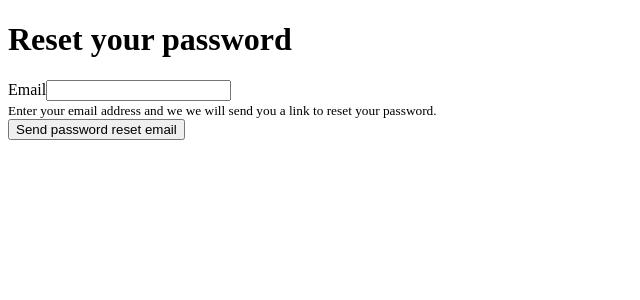
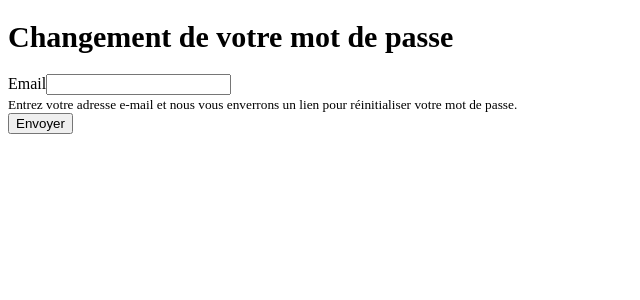
Before and after one commit to robinrenau/solitudeaccompagnee, a Symfony app: template templates/reset_password/request.html.twig in a window 1280 px wide. Shown: the part 206-506 px from the top of the page, without its empty margins (0-640 px from the left). Run offline with Twig, Linux system fonts and the light colour scheme; the template is opened without the code that fills it, so the values that code supplies are empty; form fields are guessed from the names that the template uses; some libraries are stand-ins or nearby versions.

Commit message:
translation of the reset password part + creation of the button in the user page

```diff
--- a/src/Form/ChangePasswordFormType.php
+++ b/src/Form/ChangePasswordFormType.php
@@ -29,10 +29,10 @@ class ChangePasswordFormType extends AbstractType
                             'max' => 4096,
                         ]),
                     ],
-                    'label' => 'New password',
+                    'label' => 'Nouveau mot de passe',
                 ],
                 'second_options' => [
-                    'label' => 'Repeat Password',
+                    'label' => 'Confirmer le mot de passe',
                 ],
                 'invalid_message' => 'The password fields must match.',
                 // Instead of being set onto the object directly,
--- a/templates/reset_password/check_email.html.twig
+++ b/templates/reset_password/check_email.html.twig
@@ -3,6 +3,6 @@
 {% block title %}Password Reset Email Sent{% endblock %}
 
 {% block body %}
-    <p>An email has been sent that contains a link that you can click to reset your password. This link will expire in {{ tokenLifetime|date('g') }} hour(s).</p>
-    <p>If you don't receive an email please check your spam folder or <a href="{{ path('app_forgot_password_request') }}">try again</a>.</p>
+    <p style="margin-top: 20px">Un e-mail a été envoyé contenant un lien sur lequel vous pouvez cliquer pour réinitialiser votre mot de passe. Ce lien expirera dans {{ tokenLifetime|date('g') }} heure(s).</p>
+    <p>Si vous ne recevez pas d'e-mail, veuillez vérifier votre dossier spam ou <a href="{{ path('app_forgot_password_request') }}">réessayer</a>.</p>
 {% endblock %}
--- a/templates/reset_password/request.html.twig
+++ b/templates/reset_password/request.html.twig
@@ -1,22 +1,22 @@
 {% extends 'base.html.twig' %}
 
-{% block title %}Reset your password{% endblock %}
+{% block title %}Changement mot de passe{% endblock %}
 
 {% block body %}
     {% for flashError in app.flashes('reset_password_error') %}
         <div class="alert alert-danger" role="alert">{{ flashError }}</div>
     {% endfor %}
-    <h1>Reset your password</h1>
+    <h1 style="font-family: Moon; margin-top: 20px; font-size: 30px">Changement de votre mot de passe</h1>
 
     {{ form_start(requestForm) }}
         {{ form_row(requestForm.email) }}
         <div>
             <small>
-                Enter your email address and we we will send you a
-                link to reset your password.
+                Entrez votre adresse e-mail et nous vous enverrons un
+                lien pour réinitialiser votre mot de passe.
             </small>
         </div>
 
-        <button class="btn btn-primary">Send password reset email</button>
+        <button class="btn btn-index">Envoyer</button>
     {{ form_end(requestForm) }}
 {% endblock %}
--- a/templates/reset_password/reset.html.twig
+++ b/templates/reset_password/reset.html.twig
@@ -1,12 +1,12 @@
 {% extends 'base.html.twig' %}
 
-{% block title %}Reset your password{% endblock %}
+{% block title %}Changement de mot de passe{% endblock %}
 
 {% block body %}
-    <h1>Reset your password</h1>
+    <h1 style="font-family: Moon; margin-top: 20px; font-size: 30px">Changement de votre mot de passe</h1>
 
     {{ form_start(resetForm) }}
         {{ form_row(resetForm.plainPassword) }}
-        <button class="btn btn-primary">Reset password</button>
+        <button class="btn btn-index">Valider</button>
     {{ form_end(resetForm) }}
 {% endblock %}
--- a/templates/user/show.html.twig
+++ b/templates/user/show.html.twig
@@ -79,8 +79,10 @@
 
                                         </div>
 
-                                        <a href="{{ path('user_edit', {'id': app.user.id}) }}" class="btn btn-user">Modifier votre
+                                        <a href="{{ path('user_edit', {'id': app.user.id}) }}" class="btn btn-index">Modifier votre
                                             profil</a>
+                                        <a href="{{ path('app_forgot_password_request') }}" class="btn btn-index">Modifier votre
+                                            Mot de passe</a>
                                     </div>
                                 </div>
                             </div>
@@ -144,7 +146,7 @@
         </div>
 
         {% if user.participations | length > 0 %}
-            <h3 style="font-family: Moon">Mes participations aux activites</h3>
+            <h3 style="font-family: Moon; margin-top: 20px">Mes participations aux activites</h3>
         {% endif %}
         <div class="row row-cols-1 row-cols-md-3">
 
```
Also changed, not shown: src/Form/UserType.php (+1 -17 lines), templates/reset_password/email.html.twig (+4 -4 lines).
